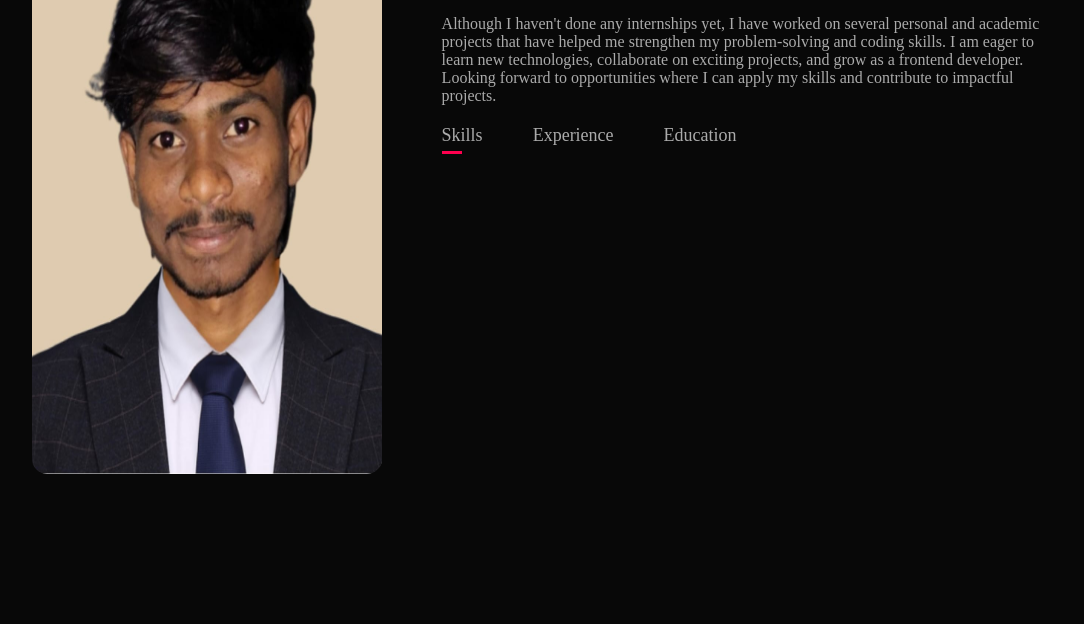
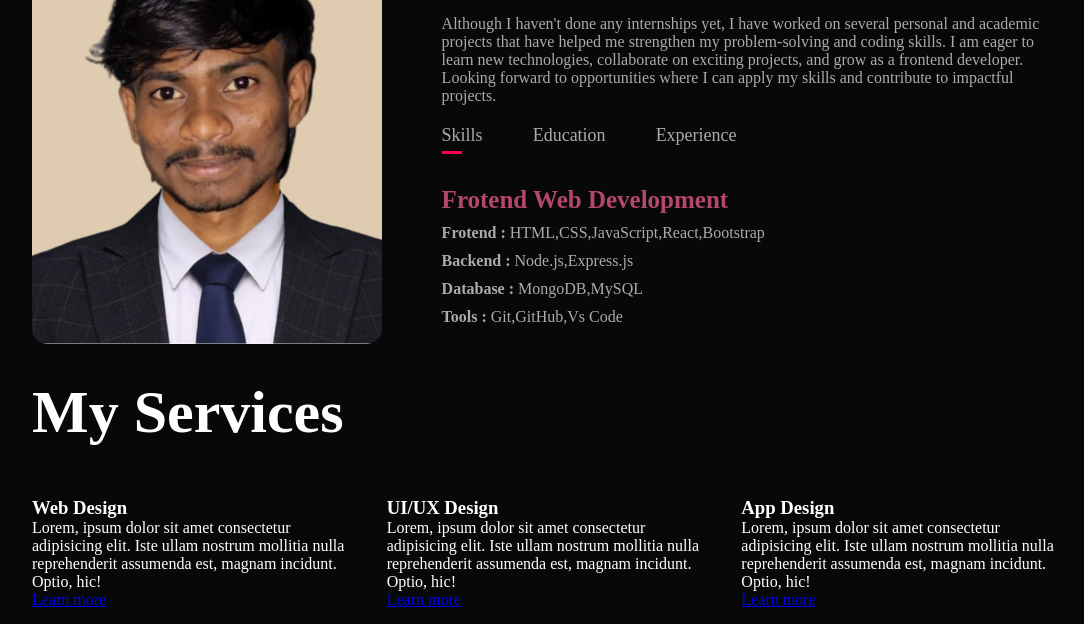
Before and after one commit to Venky951/PORTFOLIO, a plain HTML site: page index.html in a window 1280 px wide. Shown: the part 566-1190 px from the top of the page, without its empty margins (96-1180 px from the left). Before the commit the page ends 1059 px from the top, so only its background shows below. Drawn offline with Linux system fonts and the light colour scheme.

Commit message:
changed by me

```diff
--- a/index.html
+++ b/index.html
@@ -33,29 +33,87 @@
     </div>
 </div>
 
-
+<!-- ----------about---------------->
 <div id="about">
     <div class="container">
         <div class="row">
     <div class="about-col-1">
-        <img src="venky photo.jpeg" alt="venkatesh" style="width: 350px; height: 600px; border-radius: 15px;">
+        <img src="venky photo.jpeg" alt="venkatesh" style="width: 350px; height: 450px; border-radius: 15px; margin-top: 20px;">
     </div>
      <div class="about-col-2">
-        <h1 class="sub-title">About Me</h1>
+        <h2 class="sub-title">About Me</h2>
     <p>I am a passionate Electronics and Communication Engineering (ECE) student at NIT Srinagar with a strong interest in frontend development. I enjoy building user-friendly and responsive web applications using technologies like HTML, CSS, JavaScript, and React.
 </p><br>
 <p>Although I haven't done any internships yet, I have worked on several personal and academic projects that have helped me strengthen my problem-solving and coding skills. I am eager to learn new technologies, collaborate on exciting projects, and grow as a frontend developer. Looking forward to opportunities where I can apply my skills and contribute to impactful projects.</p>
     <div class="tab-titles">
-    <p class="tab-links active-links">Skills</p>
-    <p class="tab-links">Experience</p>
-    <p class="tab-links">Education</p>
+    <p class="tab-links active-links" onclick="opentab('skills')">Skills</p>
+    <p class="tab-links" onclick="opentab('education')">Education</p>
+    <p class="tab-links" onclick="opentab('experience')">Experience</p>
     </div>
+    <div class="tab-contents active-tab" id="skills">
+        <h3 style="color: #b54769; font-size: 25px; margin-bottom: 10px;">Frotend Web Development</h3>
+        <ul>
+
+            <li><strong >Frotend :</strong> HTML,CSS,JavaScript,React,Bootstrap</li>
+            <li><strong>Backend :</strong> Node.js,Express.js</li>
+            <li><strong>Database :</strong> MongoDB,MySQL</li>
+            <li><strong>Tools :</strong> Git,GitHub,Vs Code</li>
+        </ul>
+    </div>
+     <div class="tab-contents" id="education">
+        <p>
+            <b>National Institute Of Technology</b> ,jammu and kashmir <span style="float: right; color: #b54769;">2024-2028</span>
+        </p>
+        <p>B.Tech(Electronics and Communication Engineering )</p>
+        <p><b>Vagdevi junior college</b>, Telangana <span style="float: right; color:#b54769;">2022-2024</span></p>
+        <p>Higher Secondary School <span style="float: right;color: #b54769;">Percentage : 95%</span></p>
+        <P><b>TTWURJC</b>,Telangana <span style="float: right;color: #b54769;">2022</span></P>
+        <p>Secondary School <span style="float: right;color: #b54769;">Percentage : 88%</span></p>
+        </div>
+         <div class="tab-contents" id="experience">
+        <h3 style="color: #b54769; font-size: 25px; margin-bottom: 10px;">Frotend Web Development</h3>
+        <ul>
+
+            <li><strong >Frotend :</strong> HTML,CSS,JavaScript,React,Bootstrap</li>
+            <li><strong>Backend :</strong> Node.js,Express.js</li>
+            <li><strong>Database :</strong> MongoDB,MySQL</li>
+            <li><strong>Tools :</strong> Git,GitHub,Vs Code</li>
+        </ul>
+         </div>
     </div>
 </div>
 
 </div>
 </div>
+<!----------------service------------->
+<div id="services" style="padding: 15px 10%;">
+<div class="container">
+    <h2 class="sub-title">My Services</h2>
+    <div class="services-list">
+      <div>
 
+            <h3>Web Design</h3>
+            <p>Lorem, ipsum dolor sit amet consectetur adipisicing elit. Iste ullam nostrum mollitia nulla reprehenderit assumenda est, magnam incidunt. Optio, hic!
+            </p>
+            <a href="#">Learn more</a>
+        </div>
+         <div>
+
+            <h3>UI/UX Design</h3>
+            <p>Lorem, ipsum dolor sit amet consectetur adipisicing elit. Iste ullam nostrum mollitia nulla reprehenderit assumenda est, magnam incidunt. Optio, hic!
+            </p>
+            <a href="#">Learn more</a>
+        </div>
+         <div>
+
+            <h3>App Design</h3>
+            <p>Lorem, ipsum dolor sit amet consectetur adipisicing elit. Iste ullam nostrum mollitia nulla reprehenderit assumenda est, magnam incidunt. Optio, hic!
+            </p>
+            <a href="#">Learn more</a>
+        </div>
+    </div>
+</div>
+</div>
     <script src="script.js"></script>
 </body>
 </html>
--- a/script.js
+++ b/script.js
@@ -0,0 +1,13 @@
+var tablinks = document.getElementsByClassName("tab-links");
+var tabcontents = document.getElementsByClassName("tab-contents");
+
+function opentab(tabname){
+    for(tablink of tablinks){
+        tablink.classList.remove("active-links");
+}
+for(tabcontent of tabcontents){
+        tabcontent.classList.remove("active-tab");
+}
+event.currentTarget.classList.add("active-links");
+document.getElementById(tabname).classList.add("active-tab");
+}
--- a/style.css
+++ b/style.css
@@ -125,3 +125,28 @@ position: relative;
     width: 50%;
 
 }
+.tab-contents ul li{
+    margin-bottom: 10px;
+    list-style: none;
+}
+.tab-contents p{
+    margin-bottom: 10px;
+}
+.tab-contents{
+    display: none;
+}
+.tab-contents.active-tab{
+    display: block;
+}
+
+
+
+#services{
+    padding: 15px 10%;
+}
+.services-list{
+    display: grid;
+    grid-template-columns: repeat(auto-fit,minmax(250px,1fr));
+    grid-gap: 40px;
+    margin-top: 50px;
+}
```
